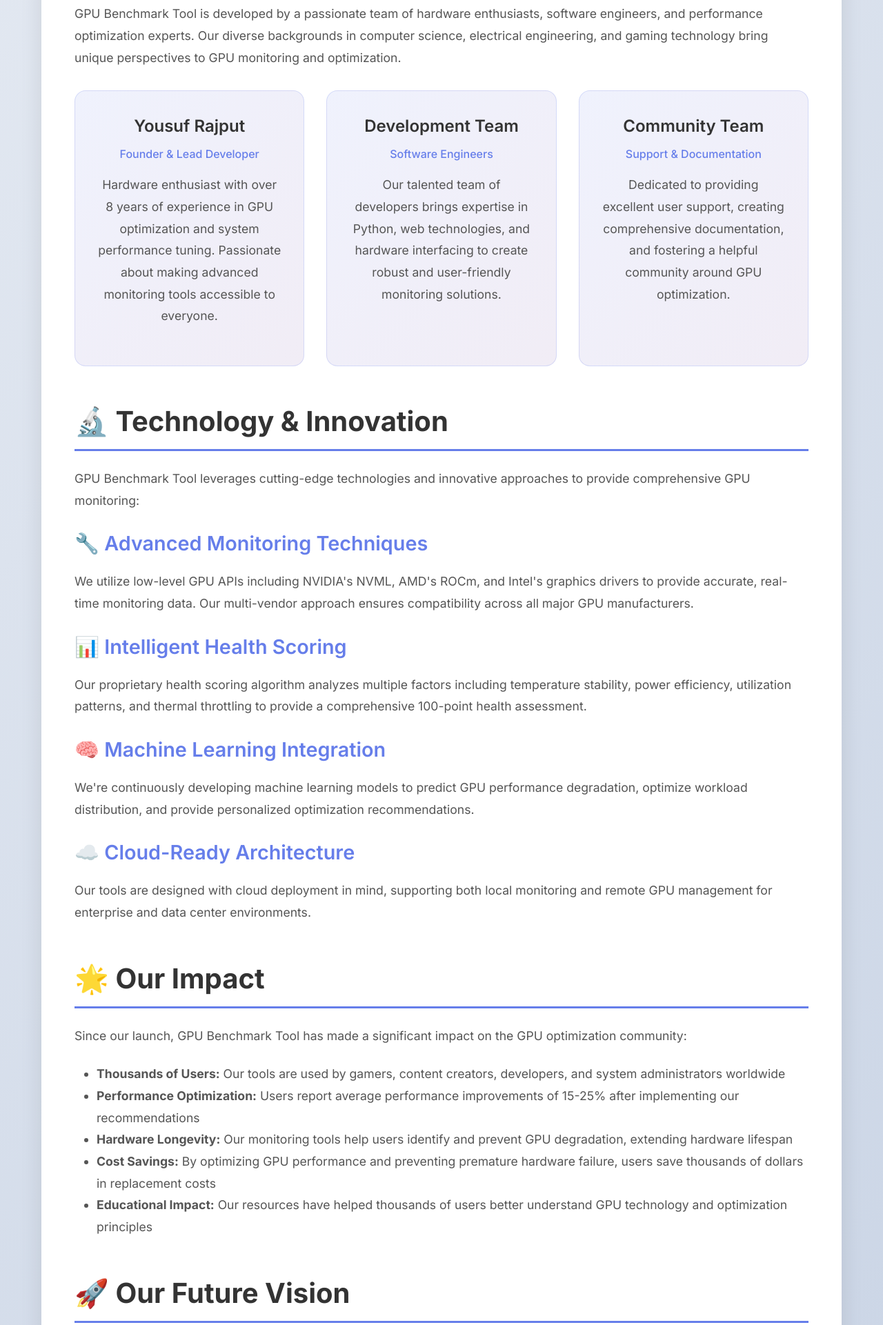
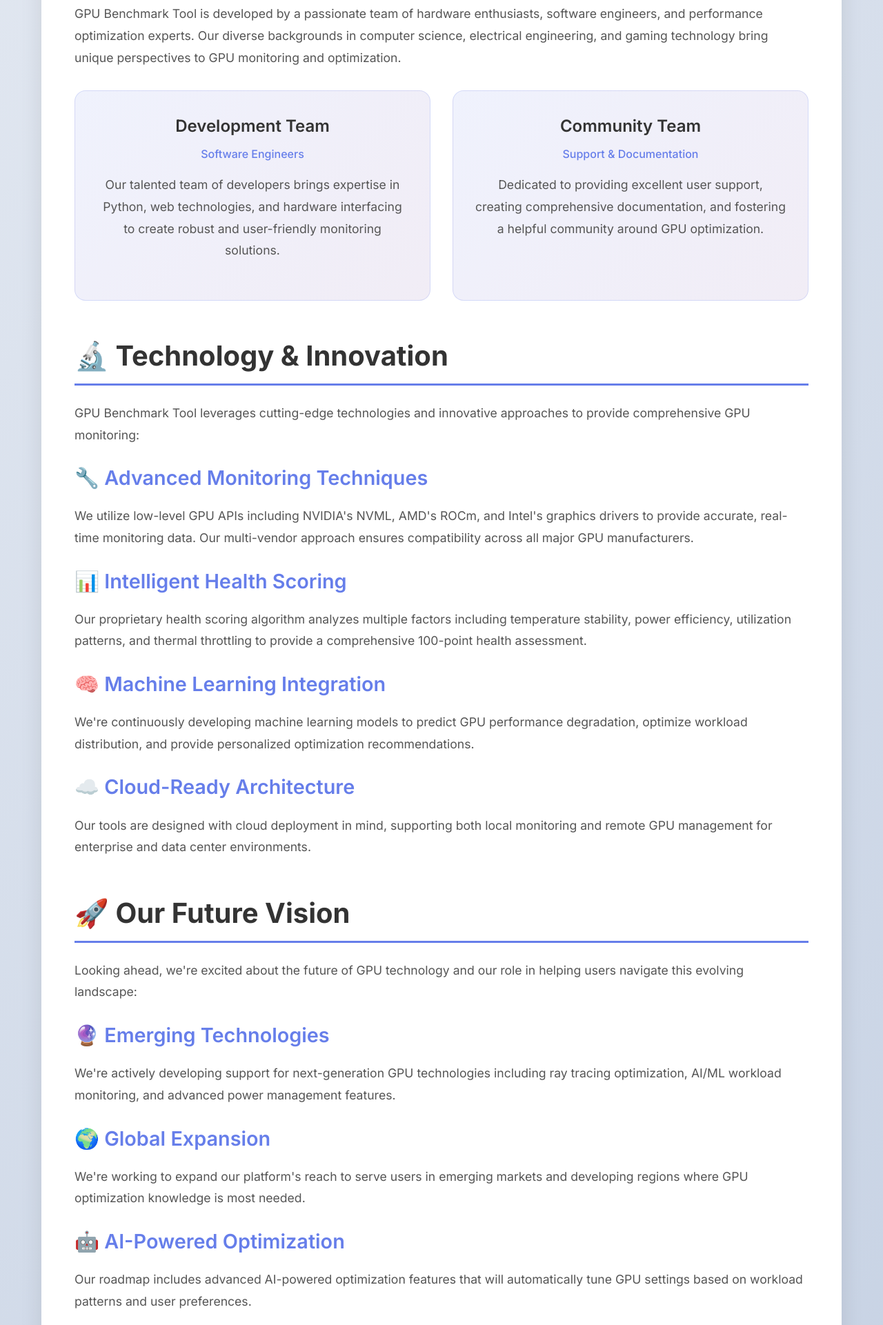
Before and after one commit to ywrajput/gpu-detector, a plain HTML site: page about.html in a window 1280 px wide. Shown: the part 2920-4841 px from the top of the page at 69% size. Drawn offline with Linux system fonts and the light colour scheme.

Commit message:
removals

```diff
--- a/about.html
+++ b/about.html
@@ -369,11 +369,6 @@
 
                 <div class="team-grid">
                     <div class="team-member">
-                        <h4>Yousuf Rajput</h4>
-                        <div class="role">Founder & Lead Developer</div>
-                        <p>Hardware enthusiast with over 8 years of experience in GPU optimization and system performance tuning. Passionate about making advanced monitoring tools accessible to everyone.</p>
-                    </div>
-                    <div class="team-member">
                         <h4>Development Team</h4>
                         <div class="role">Software Engineers</div>
                         <p>Our talented team of developers brings expertise in Python, web technologies, and hardware interfacing to create robust and user-friendly monitoring solutions.</p>
@@ -404,19 +399,6 @@
                 <p>Our tools are designed with cloud deployment in mind, supporting both local monitoring and remote GPU management for enterprise and data center environments.</p>
             </section>
 
-            <!-- Our Impact -->
-            <section class="content-section">
-                <h2>🌟 Our Impact</h2>
-                <p>Since our launch, GPU Benchmark Tool has made a significant impact on the GPU optimization community:</p>
-
-                <ul style="font-size: 1.1rem; line-height: 1.8; color: #555; margin-left: 2rem;">
-                    <li><strong>Thousands of Users:</strong> Our tools are used by gamers, content creators, developers, and system administrators worldwide</li>
-                    <li><strong>Performance Optimization:</strong> Users report average performance improvements of 15-25% after implementing our recommendations</li>
-                    <li><strong>Hardware Longevity:</strong> Our monitoring tools help users identify and prevent GPU degradation, extending hardware lifespan</li>
-                    <li><strong>Cost Savings:</strong> By optimizing GPU performance and preventing premature hardware failure, users save thousands of dollars in replacement costs</li>
-                    <li><strong>Educational Impact:</strong> Our resources have helped thousands of users better understand GPU technology and optimization principles</li>
-                </ul>
-            </section>
 
             <!-- Future Vision -->
             <section class="content-section">
```
Also changed, not shown: index.html (+11 -0 lines).
